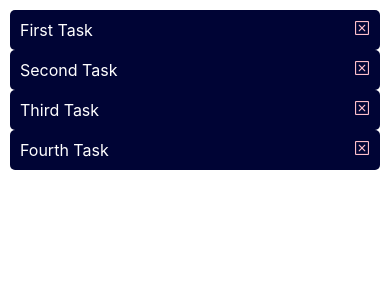
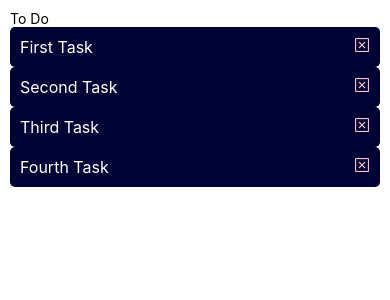
Before and after one commit to Janice-M/trello, a React Native app: screen / in a window 390 px wide. Shown: the top 300 px of the page. Built offline with nearby package versions, Linux system fonts and the light colour scheme.

Commit message:
tasklist

```diff
--- a/App.tsx
+++ b/App.tsx
@@ -1,11 +1,13 @@
 import { StatusBar } from 'expo-status-bar';
 import { StyleSheet, Text, View, SafeAreaView} from 'react-native';
 import TaskListItem from './src/components/TaskListItem';
-
+import TaskList from './src/components/TaskList';
 export default function App() {
   return (
     <SafeAreaView style={styles.container}>
+
       <View style={{padding: 10 }}>
+      <TaskList />
       <TaskListItem task={{description: 'First Task'}}/>
       <TaskListItem task={{description: 'Second Task'}}/>
       <TaskListItem task={{description: 'Third Task'}}  />
--- a/src/components/TaskList.tsx
+++ b/src/components/TaskList.tsx
@@ -0,0 +1,13 @@
+import { View, Text } from "react-native";
+
+export default function TaskList() {
+
+    return(
+        <View>
+            <Text>To Do</Text>
+        </View>
+    )
+
+
+
+}
```
